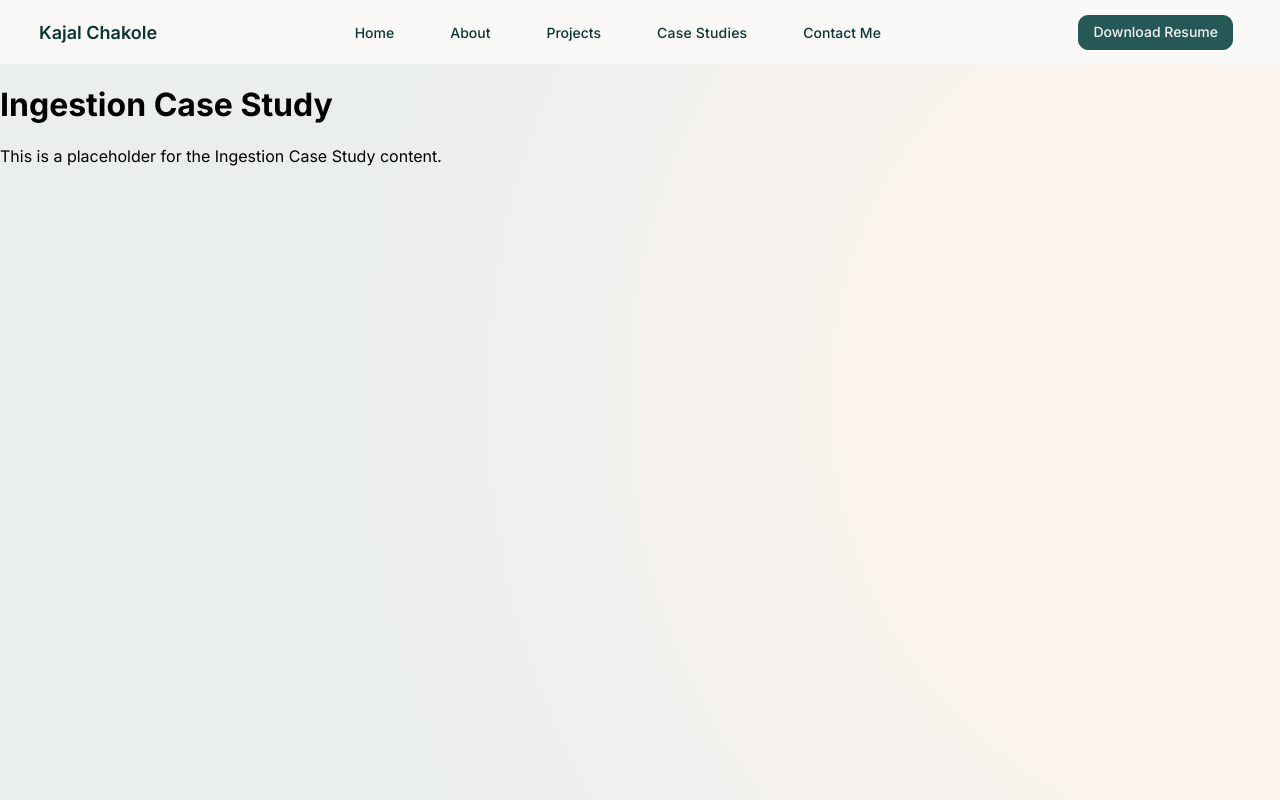
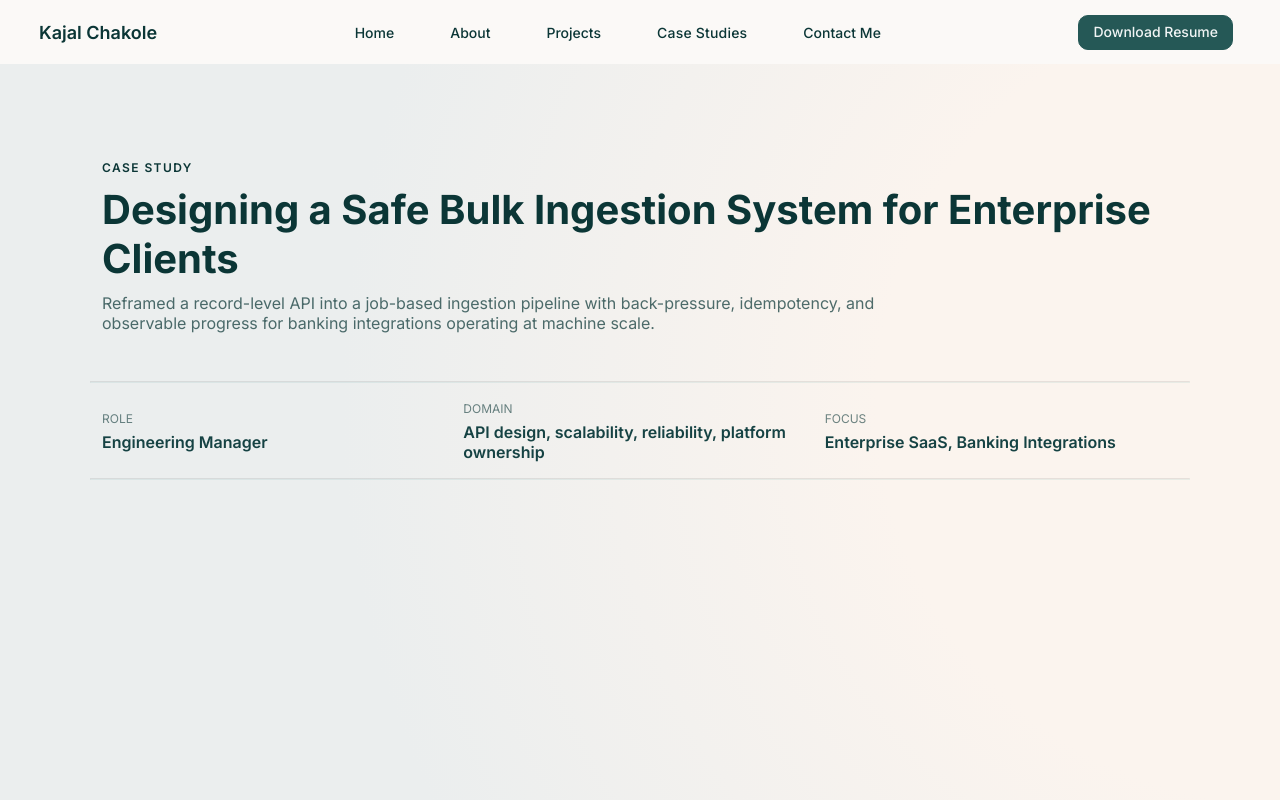
Before and after one commit to kajalchakole/portfolio-website, a React (Vite) app: page /#/ingestion-case-study in a window 1280 px wide. Built offline with nearby package versions, Linux system fonts and the light colour scheme; no server answers.

Commit message:
Basic Case Study Structure Added

```diff
--- a/src/pages/case-studies/IngestionCaseStudy.jsx
+++ b/src/pages/case-studies/IngestionCaseStudy.jsx
@@ -1,8 +1,32 @@
+import './ingestionCaseStudy.css';
+
 const IngestionCaseStudy = () => {
     return (
-        <div className="case-study-page">
-            <h1>Ingestion Case Study</h1>
-            <p>This is a placeholder for the Ingestion Case Study content.</p>
+        <div className="case-studies-page">
+            <div className="case-study-hero">
+                <div className="eyebrow">
+                    Case Study
+                </div>
+                <div className="page-title">
+                    Designing a Safe Bulk Ingestion System for Enterprise Clients
+                </div>
+                <div className="page-subtitle">
+                    Reframed a record-level API into a job-based ingestion pipeline with back-pressure, idempotency, and observable progress for banking integrations operating at machine scale.
+                </div>
+            </div>
+            <hr />
+            <div className="case-study-meta">
+                <div className="case-study-role">
+                    <strong>Role</strong> Engineering Manager
+                </div>
+                <div className="case-study-domain">
+                    <strong>Domain</strong> API design, scalability, reliability, platform ownership
+                </div>
+                <div className="case-study-focus">
+                    <strong>Focus</strong> Enterprise SaaS, Banking Integrations
+                </div>
+            </div>
+            <hr />
         </div>
     );
 }
--- /dev/null
+++ b/src/pages/case-studies/ingestionCaseStudy.css
@@ -0,0 +1,22 @@
+.case-study-hero, .case-study-meta {
+    max-width: 1100px;
+    margin: 0 auto 48px;
+    padding: 0 12px;
+}
+
+hr {
+    border-color: var(--border-subtle);
+    max-width: 1100px;
+}
+
+.case-study-meta {
+    display: flex;
+    gap: 8px;
+    margin-bottom: 16px;
+}
+
+.case-study-role,
+.case-study-focus,
+.case-study-domain {
+    font-size: 16px;
+}
--- a/src/pages/caseStudies.css
+++ b/src/pages/caseStudies.css
@@ -122,7 +122,8 @@
 
 
 .case-study-role,
-.case-study-focus {
+.case-study-focus,
+.case-study-domain {
     margin-top: 10px;
     display: flex;
     flex-direction: column;
@@ -135,7 +136,8 @@
 }
 
 .case-study-role strong,
-.case-study-focus strong {
+.case-study-focus strong,
+.case-study-domain strong {
     color: var(--text-muted);
     font-weight: 400;
     font-size: 12px;
--- a/src/styles/global.css
+++ b/src/styles/global.css
@@ -78,7 +78,7 @@ img {
     opacity: 0.25;
 }
 
-.
+
 
 @media (max-width: 1024px) {
     #root {
```
